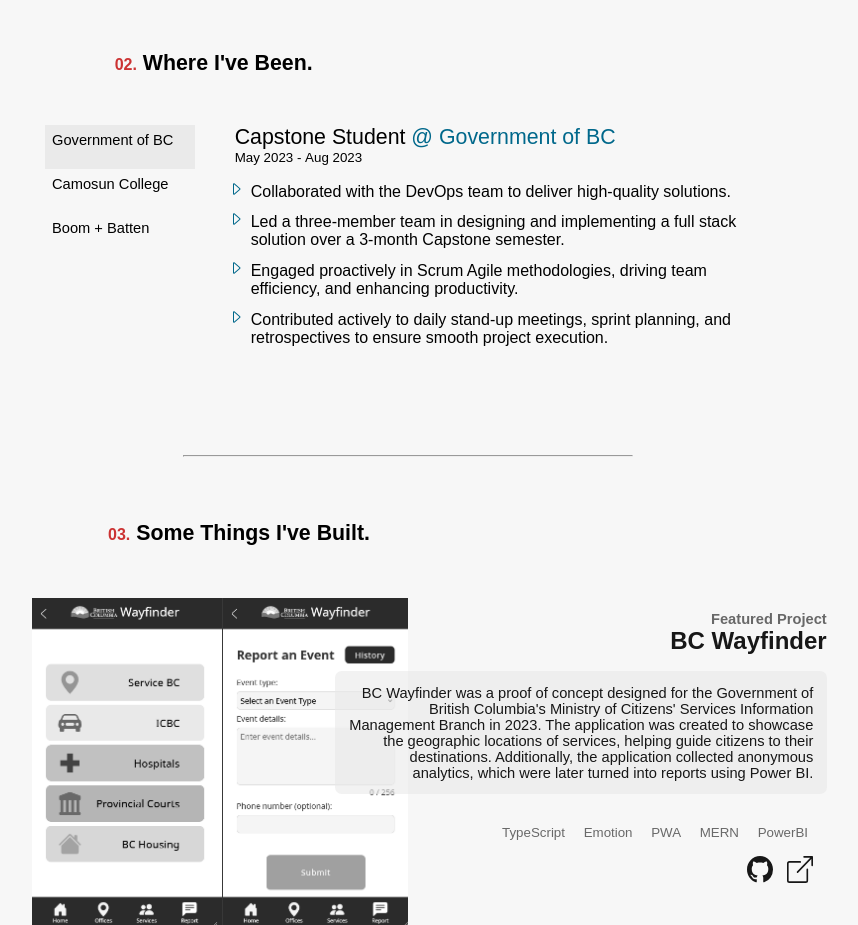
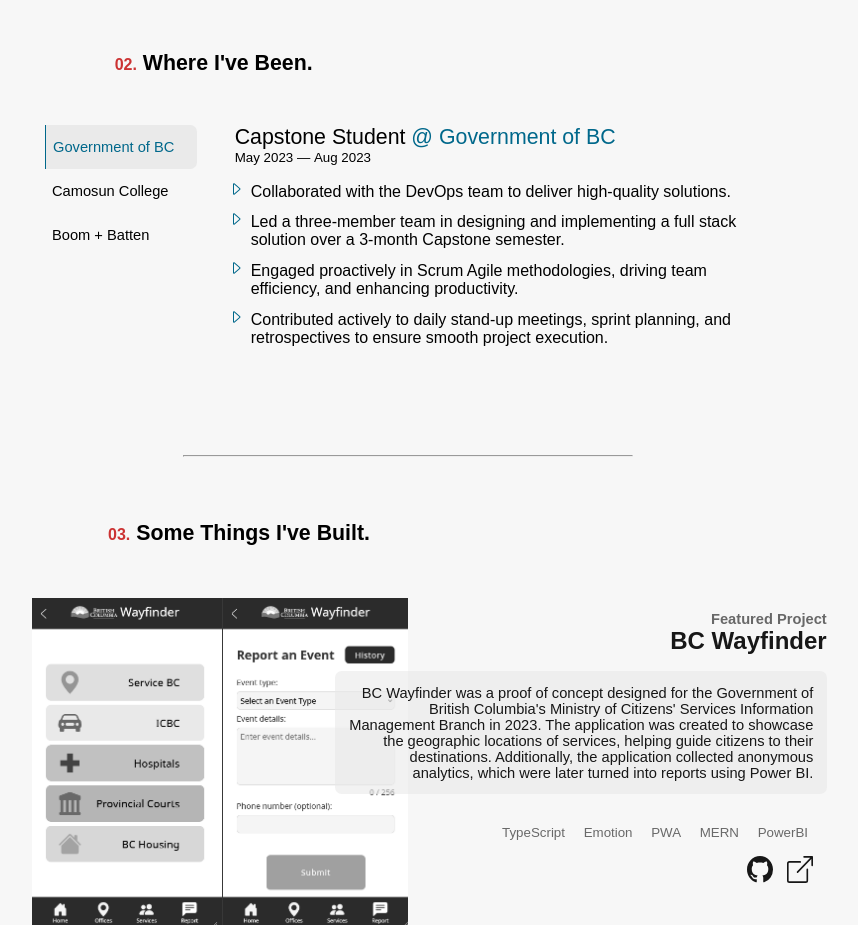
Before and after one commit to LocalNewsTV/LocalNewsTV.github.io, a React (Vite) app: page / in a window 1280 px wide. Shown: the part 1620-2545 px from the top of the page, without its empty margins (232-1090 px from the left). Built offline with nearby package versions, Linux system fonts and the light colour scheme.

Commit message:
Make experience use em-dash, adjust padding

```diff
--- a/src/components/Experience/Experience.tsx
+++ b/src/components/Experience/Experience.tsx
@@ -47,7 +47,7 @@
           </Title>
           <EmployDate>
             {experience.start}
-            &nbsp;-&nbsp;
+            &nbsp;&#8212;&nbsp;
             {experience.end}
           </EmployDate>
           <ExperienceList>
--- a/src/components/Experience/experience.styles.tsx
+++ b/src/components/Experience/experience.styles.tsx
@@ -1,6 +1,6 @@
 import styled from '@emotion/styled';
 import mq from '../../utilities/mq';
-import { accent, bluebox, navBar, section, sectionAccent } from '../../assets/Theming';
+import { accent, bluebox, sectionAccent } from '../../assets/Theming';
 import { NavLink } from 'react-router-dom';
 
 type ExperienceProps = {
@@ -35,7 +35,8 @@
   display: flex;
   flex-direction: column;
   @media (min-width: ${mq.tablet}){
-    margin-left: 2.5em;
+    padding-left: 1.25em;
+    margin-left: 1.25em;
     max-width: 55%;
   }
 `;
@@ -59,13 +60,12 @@
   display: flex;
   white-space: nowrap;
   width: 100%;
+  color: ${({selected}) => (selected ? accent : 'inherit')};
   font-size: 11pt;
-  display: inline
   align-items: center;
   padding: 0.25em 0.5em;
   height: 2em;
-  text-items: center;
-  object-fit: scale-down;
+  margin: 0;
   background-color: ${({selected}) => (selected ? '#EAEAEA' : 'inherit')};
   &:hover {
     transition: 0.35s ease-in;
@@ -73,6 +73,8 @@
   }
   @media (min-width: ${mq.tablet}){
     padding: 0.5em;
+    border-radius: 0 5pt 5pt 0;
+    border-left: ${({selected}) => (selected ? `1px solid ${accent}` : 'none')};
   }
 `;
 export const TabSection = styled.div`
```
